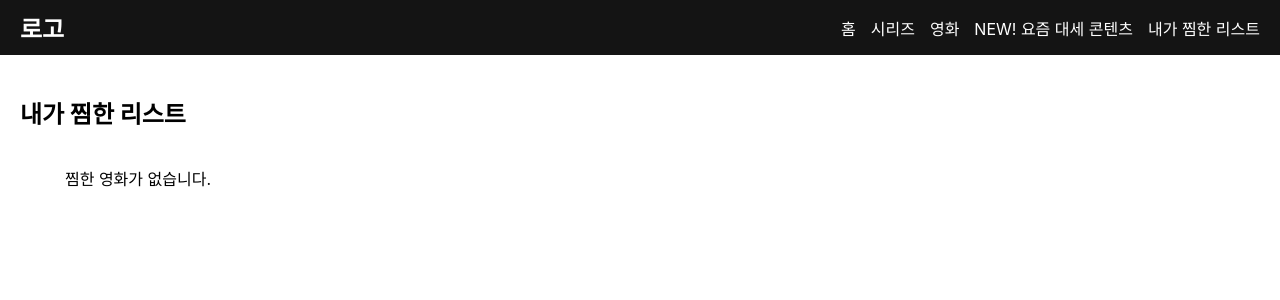
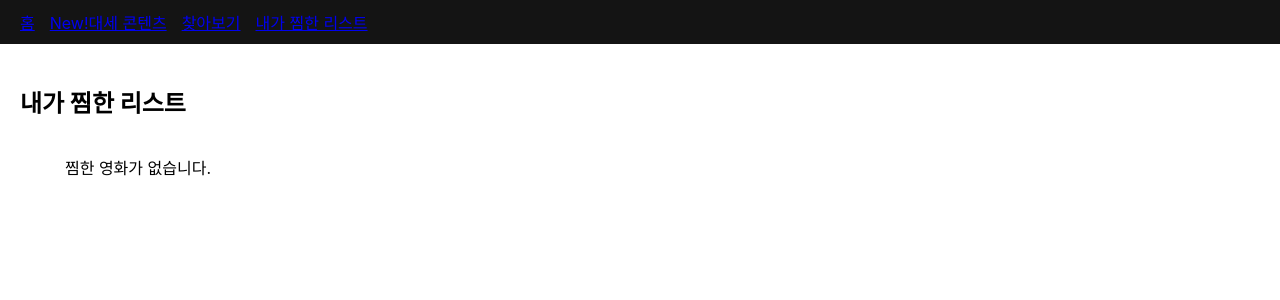
Before and after one commit to ohsaeyeon371/ohsaeyeon371.netflix_clone, a React (Create React App) app: page /wishlist in a window 1280 px wide. Shown: the top 300 px of the page. Built offline with nearby package versions, Linux system fonts and the light colour scheme.

Commit message:
everything

```diff
--- a/src/App.js
+++ b/src/App.js
@@ -3,13 +3,13 @@ import { BrowserRouter as Router } from 'react-router-dom';
 import Navbar from './components/Navbar';
 import AppRoutes from './routes/AppRoutes';
 
-const App = () => {
+function App() {
   return (
     <Router>
       <Navbar />
       <AppRoutes />
     </Router>
   );
-};
+}
 
 export default App;
--- a/src/components/Navbar.jsx
+++ b/src/components/Navbar.jsx
@@ -1,28 +1,16 @@
-import React, { useState } from 'react';
+import React from 'react';
+import { Link } from 'react-router-dom';
 import './Navbar.css';
 
 const Navbar = () => {
-  const [isMenuOpen, setIsMenuOpen] = useState(false);
-
-  const toggleMenu = () => {
-    setIsMenuOpen(!isMenuOpen);
-  };
-
   return (
     <nav className="navbar">
-      <div className="navbar__logo">로고</div>
-      <div className={`navbar__menu ${isMenuOpen ? 'navbar__menu--open' : ''}`}>
-        <ul>
-          <li>홈</li>
-          <li>시리즈</li>
-          <li>영화</li>
-          <li>NEW! 요즘 대세 콘텐츠</li>
-          <li>내가 찜한 리스트</li>
-        </ul>
-      </div>
-      <button className="navbar__toggle" onClick={toggleMenu}>
-        ☰
-      </button>
+      <ul className="navbar__menu">
+        <li><Link to="/">홈</Link></li>
+        <li><Link to="/popular">New!대세 콘텐츠</Link></li>
+        <li><Link to="/search">찾아보기</Link></li>
+        <li><Link to="/wishlist">내가 찜한 리스트</Link></li>
+      </ul>
     </nav>
   );
 };
--- a/src/routes/AppRoutes.js
+++ b/src/routes/AppRoutes.js
@@ -2,14 +2,14 @@ import React from 'react';
 import { Routes, Route } from 'react-router-dom';
 import Home from '../pages/Home';
 import Popular from '../pages/Popular';
-import SearchPage from '../pages/SearchPage'; // 파일 경로 확인
+import SearchPage from '../pages/SearchPage';
 import Wishlist from '../pages/Wishlist';
 
 const AppRoutes = () => {
   return (
     <Routes>
       <Route path="/" element={<Home />} />
-      <Route path="/new" element={<Popular />} />
+      <Route path="/popular" element={<Popular />} />
       <Route path="/search" element={<SearchPage />} />
       <Route path="/wishlist" element={<Wishlist />} />
     </Routes>
```
